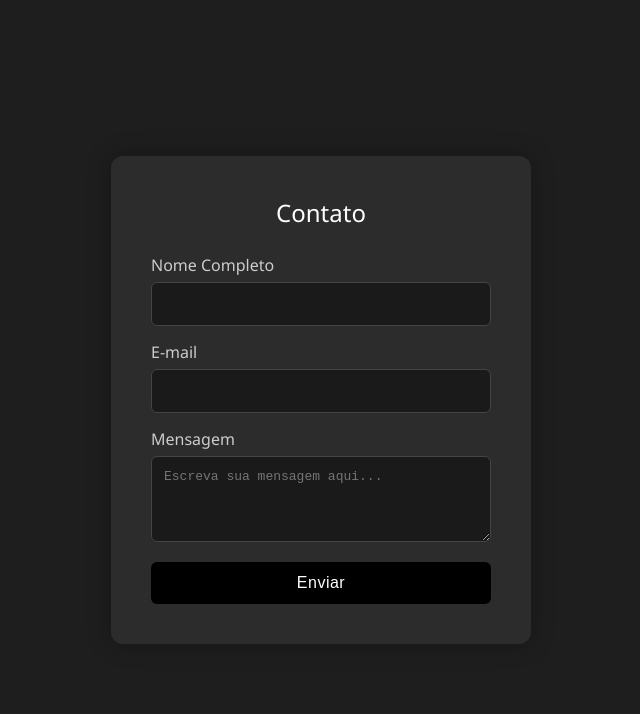
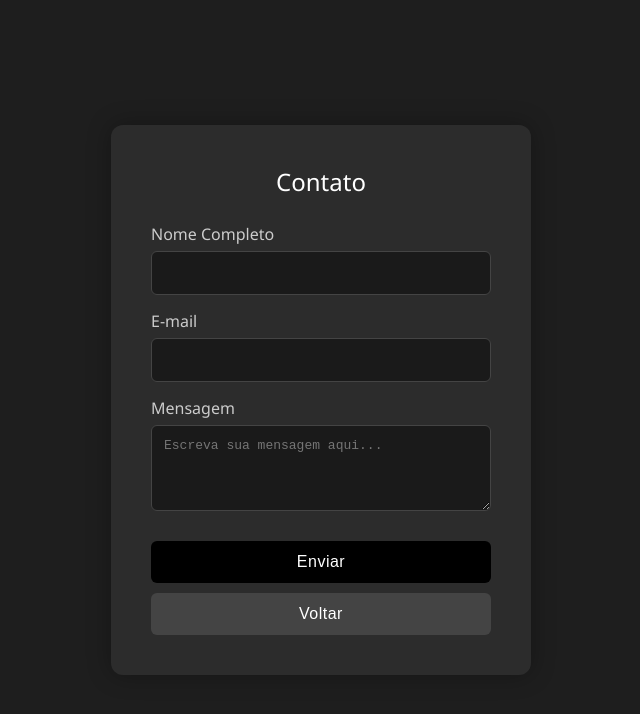
Before and after one commit to joaolucas2info/eraldo.fim, a plain HTML site: page contato2.html in a window 1280 px wide. Shown: the whole page, without its empty margins (319-959 px from the left). Drawn offline with Linux system fonts and the light colour scheme.

Commit message:
Update contato2.html

```diff
--- a/contato2.html
+++ b/contato2.html
@@ -116,6 +116,7 @@
       font-weight: 500;
       letter-spacing: 0.5px;
       transition: background-color 0.2s, transform 0.1s;
+      margin-top: 10px;
     }
 
     button:hover {
@@ -124,6 +125,15 @@
 
     button:active {
       transform: scale(0.98);
+    }
+
+    /* Botão Voltar separado */
+    .btn-voltar {
+      background-color: #444;
+    }
+
+    .btn-voltar:hover {
+      background-color: #666;
     }
 
     @media (max-width: 480px) {
@@ -152,6 +162,8 @@
       <div id="mensagem-error" class="error-message"></div>
 
       <button type="submit">Enviar</button>
+<button type="button" class="btn-voltar" onclick="window.location.href='lfc2.html'">Voltar</button>
+
     </form>
   </div>
 
```
